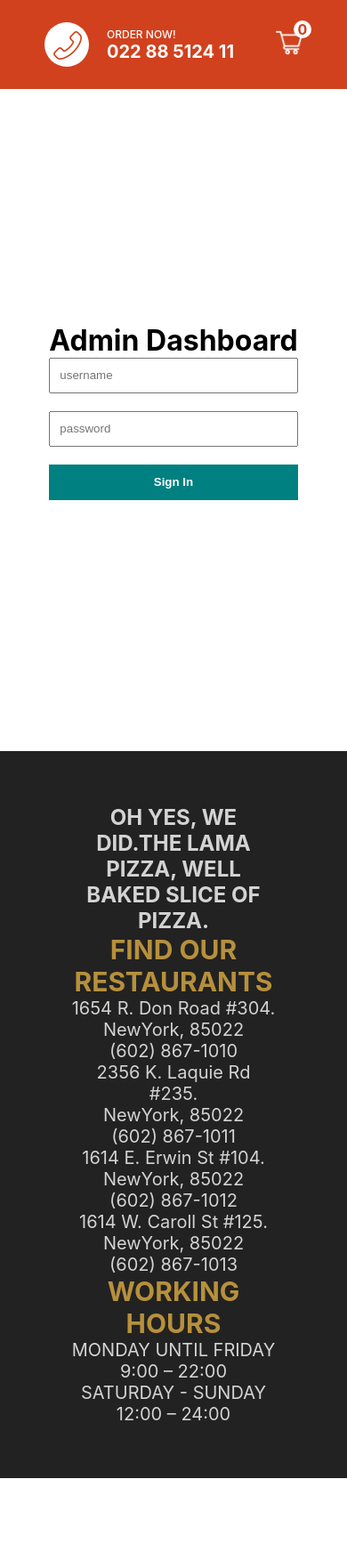
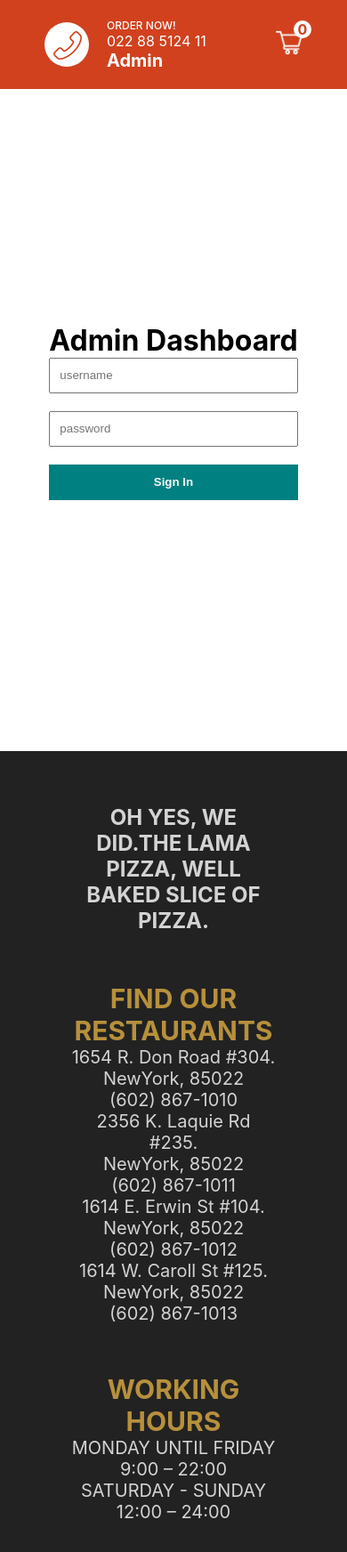
Before and after one commit to Ibrahim1744/Food-ordering-app, a Next.js app: page /admin/login in a window 390 px wide. Shown: the top 1744 px of the page at 89% size. Before the commit the page ends 1661 px from the top, so only its background shows below. Built offline with nearby package versions, Linux system fonts and the light colour scheme.

Commit message:
adding admin link to mobile screens

```diff
--- a/components/Add.js
+++ b/components/Add.js
@@ -49,7 +49,7 @@ const [done,setDone]=useState(false)
         console.log(newProduct);
         setWait(false)
         setDone(true)
-      await axios.post("https://https://food-ordering-app-betaa.vercel.app//api/products", newProduct);
+      await axios.post("https://food-ordering-app-betaa.vercel.app//api/products", newProduct);
       setClose(true);
     } catch (err) {
       console.log(err);
--- a/components/Navbar.js
+++ b/components/Navbar.js
@@ -16,6 +16,10 @@ const Navbar = () => {
         <div className={styles.texts}>
           <div className={styles.text}>ORDER NOW!</div>
           <div className={styles.text}>022 88 5124 11</div>
+          <Link href='/admin'>
+          <div className={styles.text}>Admin</div>
+
+          </Link>
 
         </div>
       </div>
--- a/pages/api/products/[id].js
+++ b/pages/api/products/[id].js
@@ -16,7 +16,7 @@ export default async function handler(req, res) {
       const product = await Product.findById(id);
       res.status(200).json(product);
     } catch (err) {
-      res.status(500).json("ششششششش");
+      res.status(500).json(err);
     }
   }
 
@@ -30,7 +30,7 @@ export default async function handler(req, res) {
       });
       res.status(200).json(product);
     } catch (err) {
-      res.status(500).json("ششششششش");
+      res.status(500).json(err);
     }
   }
 
@@ -42,7 +42,7 @@ export default async function handler(req, res) {
       await Product.findByIdAndDelete(id);
       res.status(200).json("The product has been deleted!");
     } catch (err) {
-      res.status(500).json("ششششششش");
+      res.status(500).json(err);
     }
   }
 }
--- a/styles/Footer.module.css
+++ b/styles/Footer.module.css
@@ -45,6 +45,7 @@
 
   .item {
     flex-direction: column;
+    gap: 55px;
   }
 
   .title {
```
